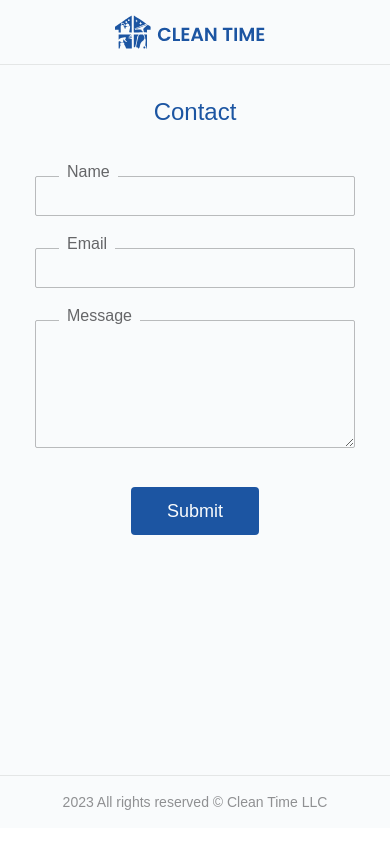
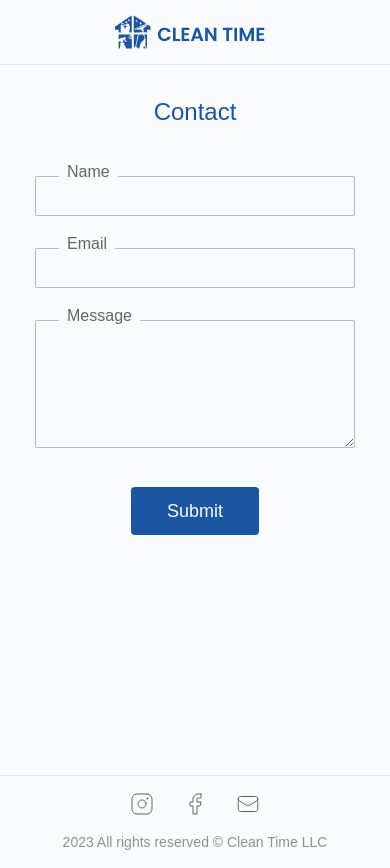
Before and after one commit to digmel/cleantime.ge, a Next.js app: page / in a window 390 px wide. Before the commit the page ends 844 px from the top, so only its background shows below. Built offline with nearby package versions, Linux system fonts and the light colour scheme.

Commit message:
fix: contact form

```diff
--- a/components/ContactSection.tsx
+++ b/components/ContactSection.tsx
@@ -34,7 +34,10 @@ export const ContactSection = () => {
   }
 
   return (
-    <div className="flex flex-col items-center md:mt-32 mt-24">
+    <div
+      id="contact-form"
+      className="flex flex-col items-center md:mt-32 pt-24"
+    >
       <h1 className="text-primary text-2xl">Contact</h1>
 
       <div className="md:w-fit rounded-lg flex md:flex-row flex-col-reverse py-12 md:px-14">
--- a/components/Footer.tsx
+++ b/components/Footer.tsx
@@ -1,8 +1,21 @@
 import React from "react";
+import { SOCIAL_LINK } from "../constants";
+import { EmailIcon, FacebookIcon, InstagramIcon } from "../icons";
 
 export const Footer = () => {
   return (
     <div className="md:mx-36 py-4 flex items-center md:justify-around border-t border-dark-100 border-opacity-10 flex-col md:flex-row">
+      <div className="flex-initial mb-4 opacity-70 flex-row flex justify-around w-40 md:hidden self-center">
+        <a href={SOCIAL_LINK.instagram} target="_blank" rel="noreferrer">
+          <InstagramIcon />
+        </a>
+        <a href={SOCIAL_LINK.facebook} target="_blank" rel="noreferrer">
+          <FacebookIcon />
+        </a>
+        <a href="#contact-form">
+          <EmailIcon />
+        </a>
+      </div>
       <div className="flex-initial flex justify-around self-center">
         <h1 className="text-sm text-end font-extralight text-dark-100 opacity-50">
           2023 All rights reserved © Clean Time LLC
--- /dev/null
+++ b/constants.ts
@@ -0,0 +1,4 @@
+export const SOCIAL_LINK = {
+  instagram: "/",
+  facebook: "https://www.facebook.com/cleantime.georgia/",
+};
```
